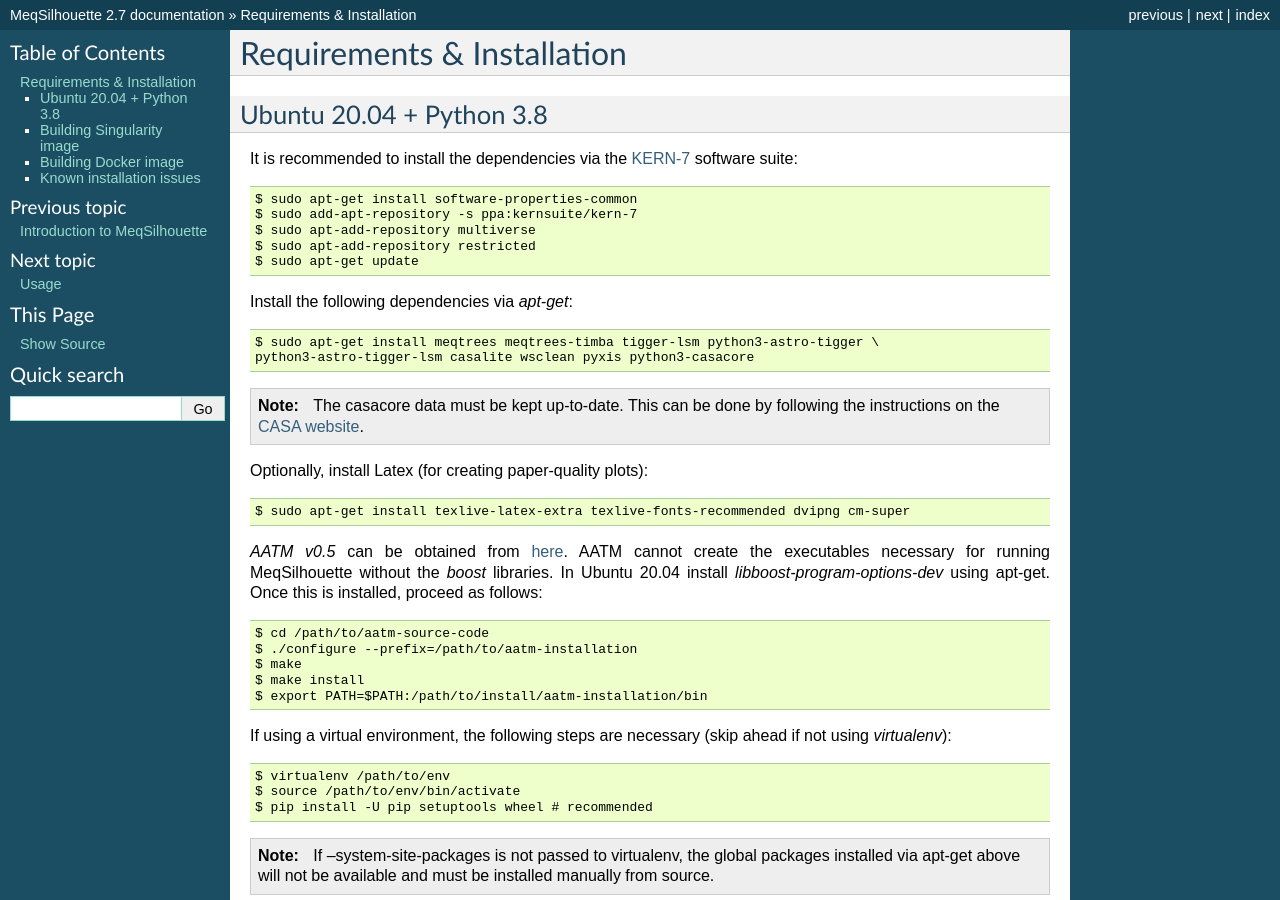
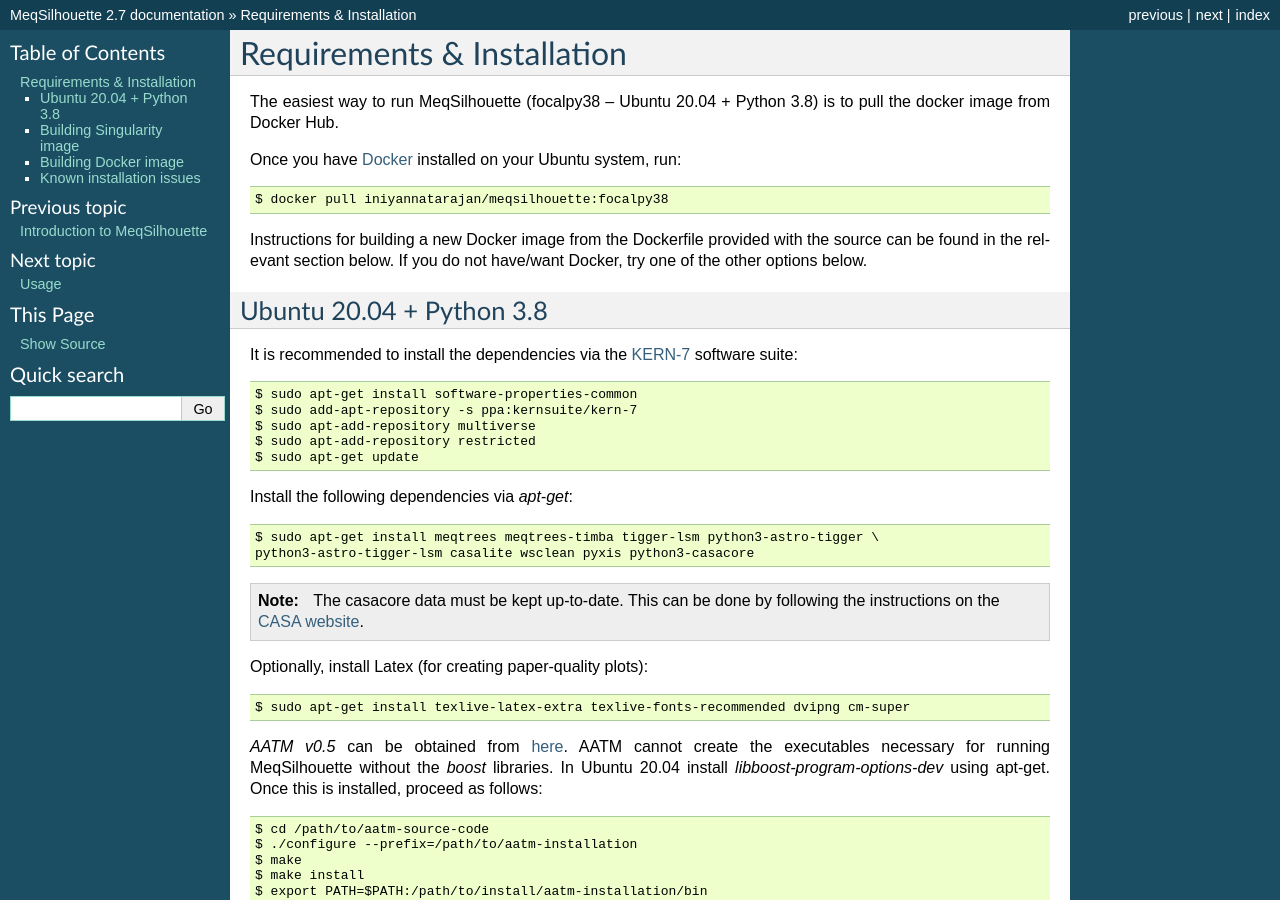
Before and after one commit to rdeane/MeqSilhouette, a Sphinx documentation site: the page built from docs/source/requirements.rst, in a window 1280 px wide and 900 px high. Built offline with Sphinx 7.4.7, drawn with Linux system fonts in a browser that asks for light colours.

Commit message:
Update docs for Docker

```diff
--- a/README.rst
+++ b/README.rst
@@ -7,9 +7,9 @@
 Source Code
 -----------
 
-https://github.com/rdeane/MeqSilhouette
+https://github.com/rdeane/MeqSilhouette/tree/focalpy38
 
 Documentation
 -------------
 
-https://meqsilhouette.readthedocs.io
+https://meqsilhouette.readthedocs.io/en/focalpy38/
--- a/docs/source/requirements.rst
+++ b/docs/source/requirements.rst
@@ -1,6 +1,15 @@
 ===========================
 Requirements & Installation
 ===========================
+
+The easiest way to run MeqSilhouette (focalpy38 -- Ubuntu 20.04 + Python 3.8) is to pull the docker image from Docker Hub.
+
+Once you have `Docker <https://www.docker.com/>`_ installed on your Ubuntu system, run::
+
+   $ docker pull iniyannatarajan/meqsilhouette:focalpy38
+
+Instructions for building a new Docker image from the Dockerfile provided with the source can be found in the relevant section below.
+If you do not have/want Docker, try one of the other options below.
 
 Ubuntu 20.04 + Python 3.8
 -------------------------
```
Also changed, not shown: 1 other file.
